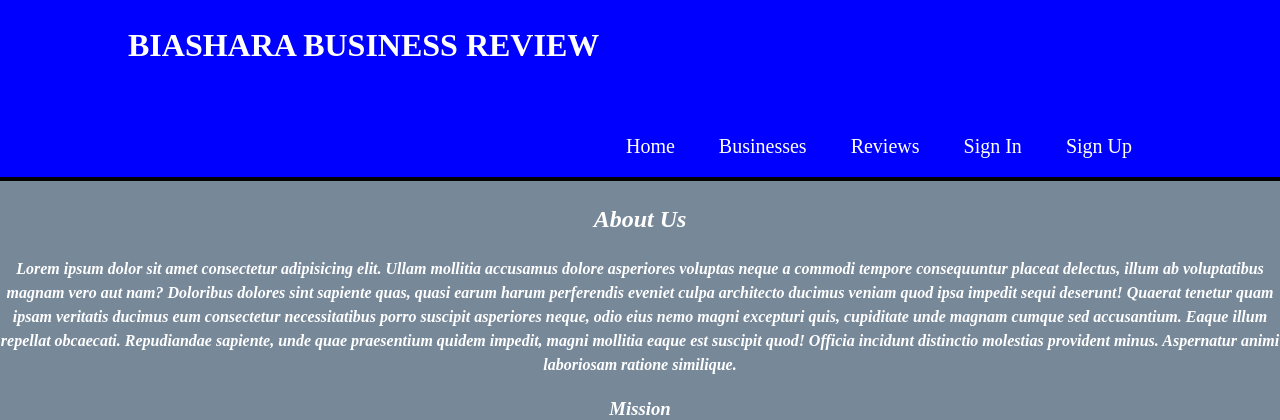
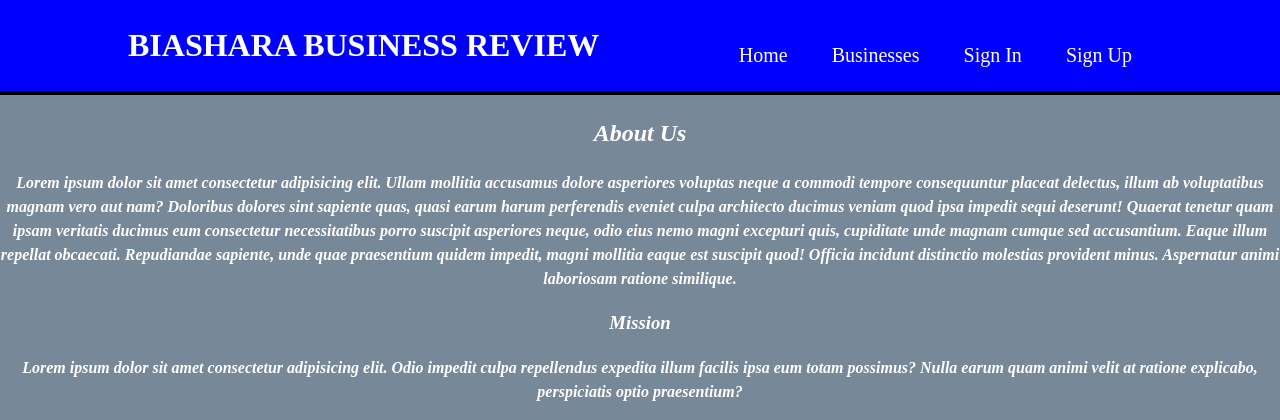
Before and after one commit to CaptainMumo/biashara_business_review, a Flask app: page / in a window 1280 px wide. Shown: the top 420 px of the page. Run offline with Flask 2, Linux system fonts and the light colour scheme; parts of the project's set-up code (start-up, migrations or seed data) failed here and were passed over.

Commit message:
update page

```diff
--- a/flaskapp/templates/layout.html
+++ b/flaskapp/templates/layout.html
@@ -18,7 +18,6 @@
                 <ul>
                     <li><a href="{{ url_for('home') }}">Home</a></li>
                     <li><a href="{{ url_for('view_businesses') }}">Businesses</a></li>
-                    <li><a href="review.html">Reviews</a></li>
                     {% if current_user.is_authenticated %}
                         <li><a href="{{ url_for('register_business') }}">Register Business</a></li>
                         <li><a href="{{ url_for('account') }}">Account</a></li>
```
